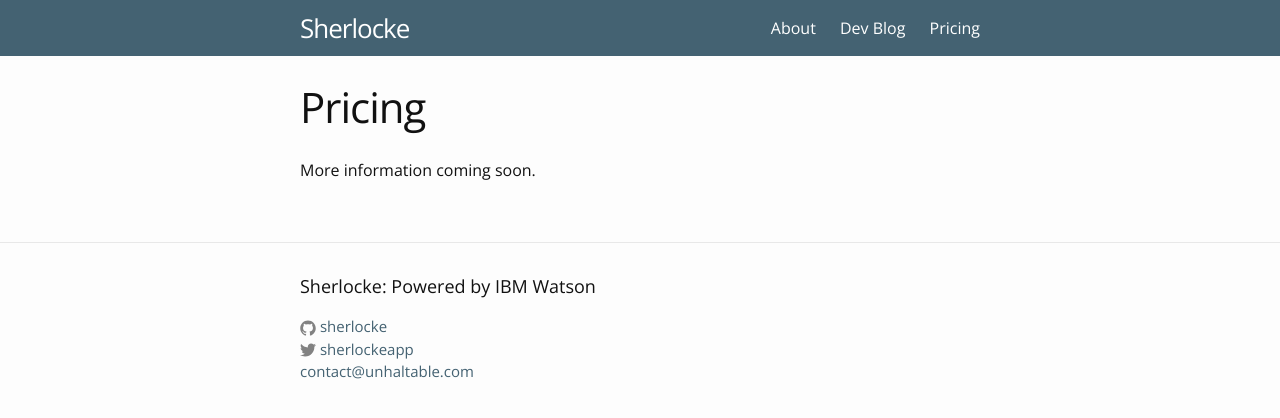
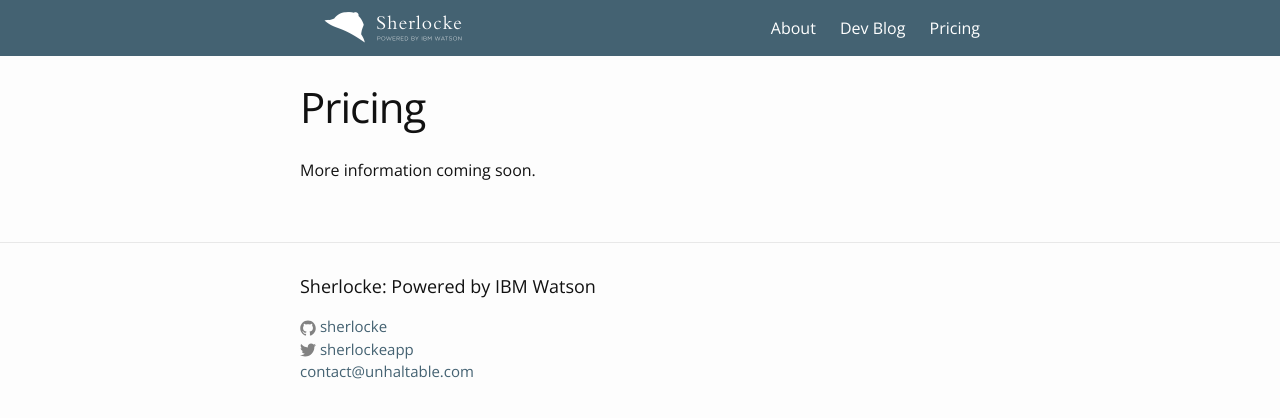
Before and after one commit to sherlocke/sherlocke.github.io, a Jekyll site: the page built from pricing.md, in a window 1280 px wide. Shown: the top 418 px of the page. Built offline with Jekyll 4.4.1, drawn with Linux system fonts in a browser that asks for light colours.

Commit message:
Some more homepage layout stuff, and minor tweaks to regular page styling

```diff
--- a/_sass/_layout.scss
+++ b/_sass/_layout.scss
@@ -11,14 +11,14 @@
 }
 
 .site-title {
-  color: #fff;
+  background: url(/img/logo_white.png) no-repeat center center / cover;
   font-size: 26px;
   line-height: 56px;
   letter-spacing: -1px;
   margin-bottom: 0;
   float: left;
-
-  &:visited { color: #fff; }
+  text-indent: -3000em;
+  width: 200px;
 }
 
 .site-nav {
@@ -90,6 +90,7 @@
  * Site footer
  */
 .site-footer {
+  background-color: $background-color;
   border-top: 1px solid $grey-color-light;
   padding: $spacing-unit 0;
 }
@@ -159,6 +160,10 @@
 /**
  * Homepage
  */
+#home {
+  background-color: lighten($brand-color, 40%);
+}
+
 #hero {
   background: url(/img/5.jpg) no-repeat center center / cover;
   display: table;
@@ -170,6 +175,7 @@
     background: rgba($brand-color,.8);
     color: #fff;
     display: table-cell;
+    padding: 1em 1em 15%;
     text-align: center;
     vertical-align: middle;
   }
@@ -182,6 +188,14 @@
       text-indent: -3000em;
       width: 600px;
     }
+
+      @include media-query($on-palm) {
+        #hero-logo {
+          background-size: 350px 132px;
+          height: 102px;
+          width: 350px;
+        }
+      }
 
     #hero-more {
       border-radius: 0.25em;
@@ -200,6 +214,20 @@
         color: $brand-color;
       }
     }
+
+#home-about {
+  background-color: #fff;
+  border-radius: 5px;
+  position: relative;
+  top: -15%;
+  margin: 0 auto;
+  padding: 1em;
+  width: 80%;
+
+  h1 {
+    text-align: center;
+  }
+}
 
 
 
--- a/css/main.scss
+++ b/css/main.scss
@@ -14,8 +14,8 @@
 $spacing-unit:     30px;
 
 $text-color:       #111;
+$brand-color:      #446272;
 $background-color: #fdfdfd;
-$brand-color:      #446272;
 
 $grey-color:       #828282;
 $grey-color-light: lighten($grey-color, 40%);
```
Also changed, not shown: _layouts/home.html (+15 -2 lines).
